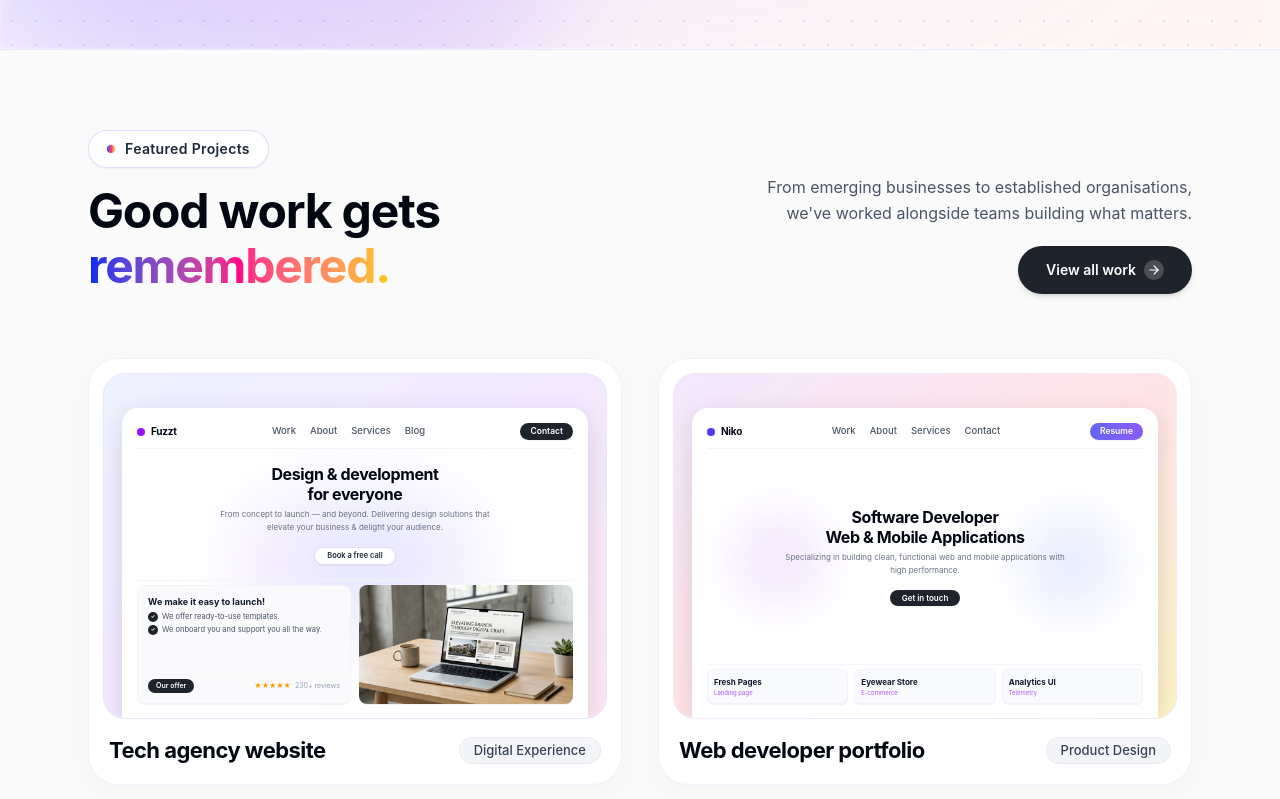
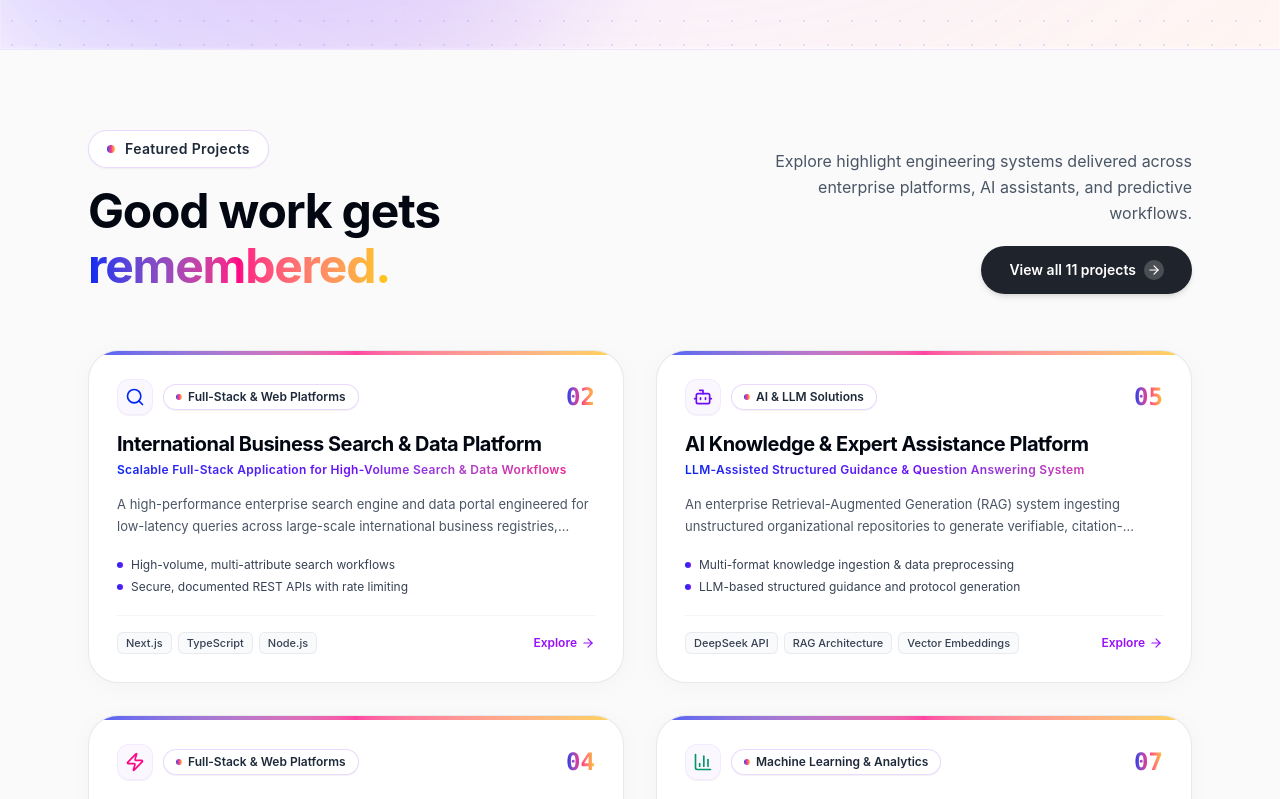
Before and after one commit to AnishDebnath/Codevia-Website, a React (Vite) app: page / in a window 1280 px wide. Shown: the part 2961-3760 px from the top of the page. Built offline with nearby package versions, Linux system fonts and the light colour scheme.

Commit message:
Redesign homepage project showcase cards

```diff
--- a/src/pages/Home/Works.tsx
+++ b/src/pages/Home/Works.tsx
@@ -1,15 +1,51 @@
 import React from 'react';
-import { ArrowRight } from 'lucide-react';
-import { Card, allProjects } from '../../components/product';
-export type { ProjectItem } from '../../components/product';
+import { ArrowRight, Code, Search, Bot, BarChart3, Zap } from 'lucide-react';
+import { codeviaProjects, ProjectDetail } from '../../data/projectsData';
 
 interface WorksProps {
   onNavigateProjects?: () => void;
 }
 
-// ponytail: Selected works section using shared product Card component (first 4 featured projects)
+// 4 high-impact showcase projects representing core pillars:
+// 1. Web Platform (02 International Business Search & Data Platform)
+// 2. AI & LLM (05 AI Knowledge & Expert Assistance Platform)
+// 3. Real-Time Full-Stack (04 Real-Time Collaborative Notes)
+// 4. ML & Analytics (07 Financial Transaction Forecasting System)
+const featuredProjectIds = [
+  'business-search-platform',
+  'ai-knowledge-assistant',
+  'collaborative-notes',
+  'financial-forecasting',
+];
+
 export const Works: React.FC<WorksProps> = ({ onNavigateProjects }) => {
-  const homeProjects = allProjects.slice(0, 4);
+  const featuredProjects: ProjectDetail[] = featuredProjectIds
+    .map((id) => codeviaProjects.find((p) => p.id === id))
+    .filter((p): p is ProjectDetail => Boolean(p));
+
+  const handleCardClick = () => {
+    if (onNavigateProjects) {
+      onNavigateProjects();
+    } else {
+      window.history.pushState({}, '', '/projects');
+      window.dispatchEvent(new PopStateEvent('popstate'));
+    }
+  };
+
+  const renderIcon = (iconName: string) => {
+    switch (iconName) {
+      case 'search':
+        return <Search className="w-5 h-5 text-[#0127F2]" />;
+      case 'assistant':
+        return <Bot className="w-5 h-5 text-[#6E0CF8]" />;
+      case 'realtime':
+        return <Zap className="w-5 h-5 text-[#FF0485]" />;
+      case 'finance':
+        return <BarChart3 className="w-5 h-5 text-[#059669]" />;
+      default:
+        return <Code className="w-5 h-5 text-[#6E0CF8]" />;
+    }
+  };
 
   return (
     <section id="works" className="py-12 sm:py-16 lg:py-20 relative select-none">
@@ -19,7 +55,7 @@ export const Works: React.FC<WorksProps> = ({ onNavigateProjects }) => {
 
       <div className="max-w-6xl mx-auto px-6">
         {/* Top Header Section: Section Tag & Heading on Left, Sub-heading & Button on Right */}
-        <div className="flex flex-col lg:flex-row lg:items-end justify-between gap-8 mb-12 sm:mb-16">
+        <div className="flex flex-col lg:flex-row lg:items-end justify-between gap-8 mb-10 sm:mb-14">
           {/* Left Side: Tag Line + Section Heading */}
           <div className="space-y-4 max-w-xl">
             <div className="inline-flex items-center gap-2.5 px-4.5 py-2 rounded-full border border-purple-200/90 bg-white shadow-xs">
@@ -38,7 +74,7 @@ export const Works: React.FC<WorksProps> = ({ onNavigateProjects }) => {
           {/* Right Side: Sub-heading + Button */}
           <div className="flex flex-col sm:flex-row sm:items-center lg:flex-col lg:items-end gap-4 sm:gap-5">
             <p className="text-sm sm:text-base text-gray-600 font-normal leading-relaxed max-w-md lg:text-right font-sans">
-              From emerging businesses to established organisations, we've worked alongside teams building what matters.
+              Explore highlight engineering systems delivered across enterprise platforms, AI assistants, and predictive workflows.
             </p>
 
             {/* Action Button: View all work linking directly to the dedicated Projects page */}
@@ -46,16 +82,11 @@ export const Works: React.FC<WorksProps> = ({ onNavigateProjects }) => {
               href="/projects"
               onClick={(e) => {
                 e.preventDefault();
-                window.history.pushState({}, '', '/projects');
-                if (onNavigateProjects) {
-                  onNavigateProjects();
-                } else {
-                  window.dispatchEvent(new PopStateEvent('popstate'));
-                }
+                handleCardClick();
               }}
               className="px-7 py-3.5 bg-[#1F232B] hover:bg-black text-white text-xs sm:text-sm font-semibold rounded-full shadow-md hover:shadow-lg transition-all flex items-center gap-2 cursor-pointer group active:scale-95 shrink-0"
             >
-              <span>View all work</span>
+              <span>View all 11 projects</span>
               <span className="w-5 h-5 rounded-full bg-white/20 flex items-center justify-center text-white group-hover:bg-white/30 transition-colors">
                 <ArrowRight className="w-3.5 h-3.5 group-hover:translate-x-0.5 transition-transform" />
               </span>
@@ -63,21 +94,82 @@ export const Works: React.FC<WorksProps> = ({ onNavigateProjects }) => {
           </div>
         </div>
 
-        {/* 2x2 Projects Grid using shared Card component */}
-        <div className="grid grid-cols-1 md:grid-cols-2 gap-7 sm:gap-8 lg:gap-9">
-          {homeProjects.map((project) => (
-            <Card
+        {/* 2x2 Clean Compact Showcase Grid */}
+        <div className="grid grid-cols-1 md:grid-cols-2 gap-6 sm:gap-7 lg:gap-8">
+          {featuredProjects.map((project) => (
+            <div
               key={project.id}
-              project={project}
-              onClick={() => {
-                if (onNavigateProjects) {
-                  onNavigateProjects();
-                } else {
-                  window.history.pushState({}, '', '/projects');
-                  window.dispatchEvent(new PopStateEvent('popstate'));
-                }
-              }}
-            />
+              onClick={handleCardClick}
+              className="group relative rounded-[26px] sm:rounded-[30px] bg-white border border-gray-200/90 shadow-[0_4px_25px_rgba(0,0,0,0.03)] hover:shadow-[0_16px_40px_rgba(110,12,248,0.1)] hover:border-purple-300 transition-all duration-300 overflow-hidden p-6 sm:p-7 flex flex-col justify-between cursor-pointer"
+            >
+              {/* Subtle top logo-gradient accent line */}
+              <div className="absolute top-0 inset-x-0 h-1 bg-gradient-to-r from-[#0127F2] via-[#6E0CF8] via-[#FF0485] via-[#FD4918] to-[#FFC802] opacity-75 group-hover:opacity-100 transition-opacity" />
+
+              <div className="space-y-4">
+                {/* Meta Bar: Icon, Category & Project Number */}
+                <div className="flex items-center justify-between gap-3">
+                  <div className="flex items-center gap-2.5">
+                    <div className="w-9 h-9 rounded-xl bg-purple-50/80 border border-purple-100/90 flex items-center justify-center shrink-0 shadow-2xs">
+                      {renderIcon(project.iconName)}
+                    </div>
+                    <div className="inline-flex items-center gap-1.5 px-3 py-1 rounded-full border border-purple-200/90 bg-white shadow-2xs">
+                      <span className="w-1.5 h-1.5 rounded-full bg-gradient-to-r from-[#0127F2] via-[#FF0485] to-[#FFC802] shrink-0" />
+                      <span className="text-[11px] sm:text-xs font-semibold text-gray-800 font-sans">
+                        {project.category}
+                      </span>
+                    </div>
+                  </div>
+
+                  <span className="text-xl sm:text-2xl font-extrabold text-transparent bg-clip-text bg-gradient-to-r from-[#0127F2] via-[#6E0CF8] via-[#FF0485] via-[#FD4918] to-[#FFC802] font-mono select-none">
+                    {project.number}
+                  </span>
+                </div>
+
+                {/* Title & Tagline */}
+                <div className="space-y-1">
+                  <h3 className="text-lg sm:text-xl font-bold text-gray-950 tracking-tight font-sans leading-snug group-hover:text-transparent group-hover:bg-clip-text group-hover:bg-gradient-to-r group-hover:from-[#0127F2] group-hover:to-[#6E0CF8] transition-all">
+                    {project.title}
+                  </h3>
+                  <p className="text-xs font-semibold text-transparent bg-clip-text bg-gradient-to-r from-[#0127F2] via-[#6E0CF8] to-[#FF0485] font-sans tracking-wide">
+                    {project.tagline}
+                  </p>
+                </div>
+
+                {/* Overview - 2 lines max with truncation for clean compact height */}
+                <p className="text-xs sm:text-[13px] text-gray-600 font-normal leading-relaxed font-sans line-clamp-2">
+                  {project.overview}
+                </p>
+
+                {/* Key Capabilities: Only top 2 major highlights */}
+                <div className="space-y-1.5 pt-1">
+                  {project.keyCapabilities.slice(0, 2).map((cap, idx) => (
+                    <div key={idx} className="flex items-center gap-2 text-xs text-gray-700">
+                      <span className="w-1.5 h-1.5 rounded-full bg-gradient-to-r from-[#0127F2] to-[#6E0CF8] shrink-0" />
+                      <span className="truncate">{cap}</span>
+                    </div>
+                  ))}
+                </div>
+              </div>
+
+              {/* Bottom Row: Top Tech Badges & "Explore" Link */}
+              <div className="pt-4 mt-5 border-t border-gray-100 flex items-center justify-between gap-3">
+                <div className="flex flex-wrap items-center gap-1.5">
+                  {project.technologies.slice(0, 3).map((tech, i) => (
+                    <span
+                      key={i}
+                      className="px-2 py-0.5 rounded-md bg-gray-50 border border-gray-200/80 text-[10px] sm:text-[11px] font-medium text-gray-700"
+                    >
+                      {tech}
+                    </span>
+                  ))}
+                </div>
+
+                <span className="inline-flex items-center gap-1 text-xs font-semibold text-purple-600 group-hover:text-purple-900 group-hover:translate-x-0.5 transition-all shrink-0">
+                  <span>Explore</span>
+                  <ArrowRight className="w-3.5 h-3.5" />
+                </span>
+              </div>
+            </div>
           ))}
         </div>
       </div>
```
